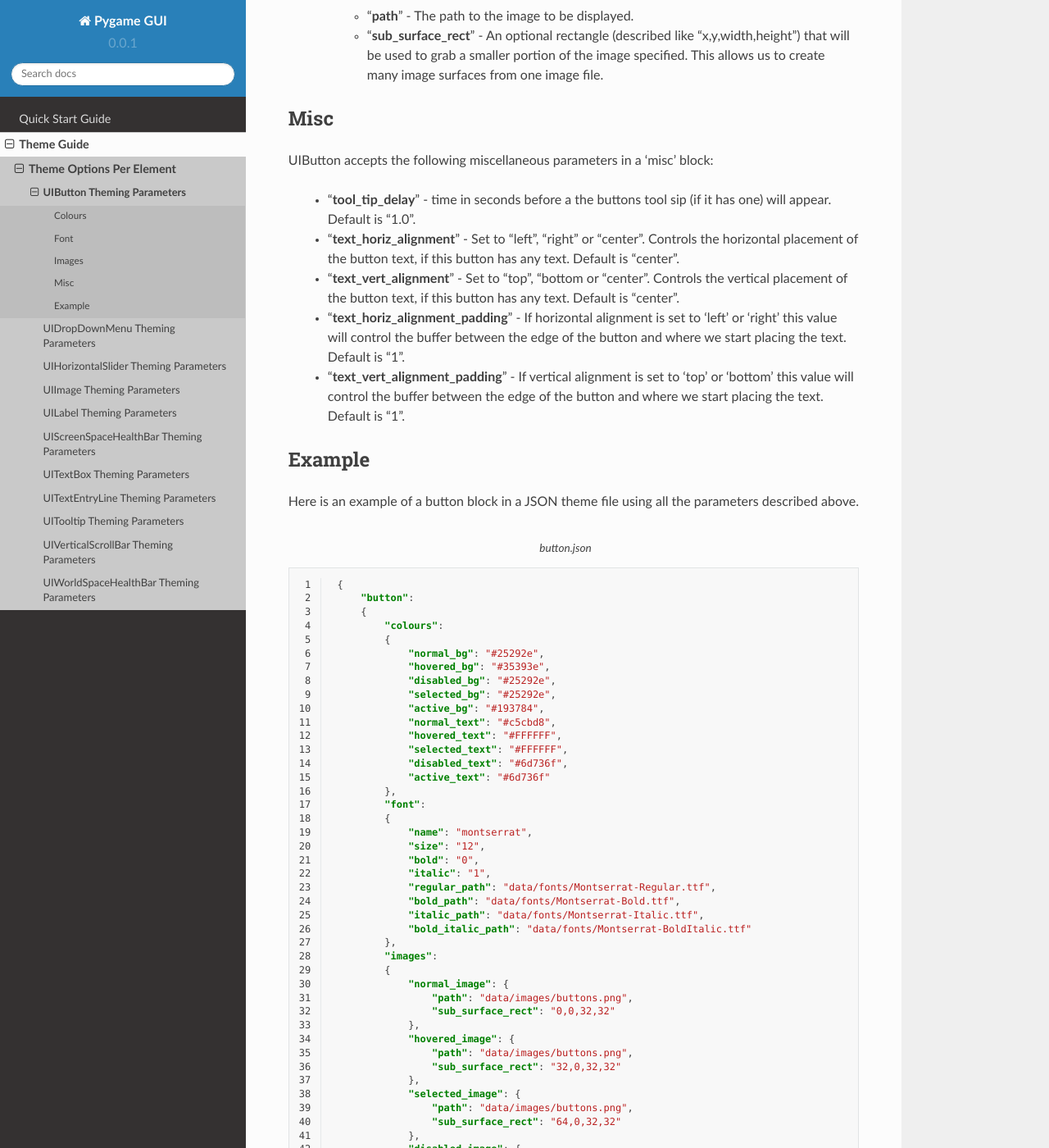
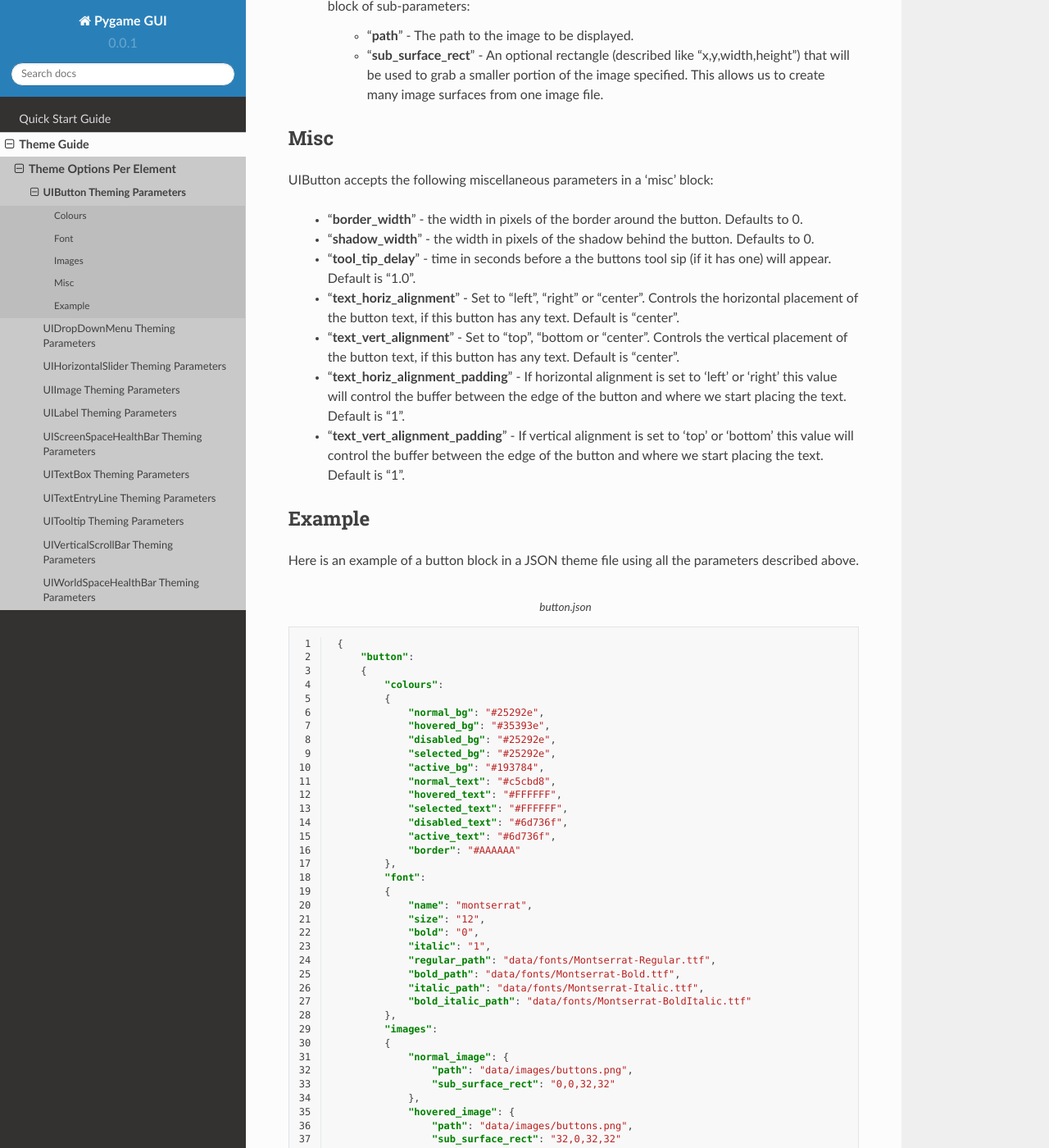
Before and after one commit to MyreMylar/pygame_gui, a Sphinx documentation site: the page built from docs/source/theme_reference/theme_button.rst, in a window 1280 px wide and 1400 px high, scrolled down 1844 px. Shown: the whole window at 82% size. Built offline with Sphinx 7.4.7 and the Read the Docs theme 2.0.0, drawn with Linux system fonts in a browser that asks for light colours; pages that are not in the unit, such as notebooks, are missing from menus; some of the changed text lies outside the part shown.

Commit message:
- Fixed some documentation errors and added documentation for new   button theming parameters

```diff
--- a/docs/source/theme_reference/theme_button.rst
+++ b/docs/source/theme_reference/theme_button.rst
@@ -20,7 +20,7 @@ UIButton makes use of these colour parameters in a 'colours' block:
  - "**disabled_text**" - The colour of the button's text when the button has been disabled (so users cannot interact with it)
  - "**selected_text**" - The colour of the button's text when the button has select focus.
  - "**active_text**" - The colour of the button's text (if any) 'mid-click', you will mostly see it while dragging things around via buttons.
-
+ - "**border**" - The colour of the border around the button if it has one.
 Font
 -----
 
@@ -69,6 +69,8 @@ Misc
 
 UIButton accepts the following miscellaneous parameters in a 'misc' block:
 
+ - "**border_width**" - the width in pixels of the border around the button. Defaults to 0.
+ - "**shadow_width**" - the width in pixels of the shadow behind the button. Defaults to 0.
  - "**tool_tip_delay**" - time in seconds before a the buttons tool sip (if it has one) will appear. Default is "1.0".
  - "**text_horiz_alignment**" - Set to "left", "right" or "center". Controls the horizontal placement of the button text, if this button has any text. Default is "center".
  - "**text_vert_alignment**" - Set to "top", "bottom or "center". Controls the vertical placement of the button text, if this button has any text. Default is "center".
@@ -98,7 +100,8 @@ Here is an example of a button block in a JSON theme file using all the paramete
                 "hovered_text": "#FFFFFF",
                 "selected_text": "#FFFFFF",
                 "disabled_text": "#6d736f",
-                "active_text": "#6d736f"
+                "active_text": "#6d736f",
+                "border": "#AAAAAA"
             },
             "font":
             {
@@ -133,6 +136,8 @@ Here is an example of a button block in a JSON theme file using all the paramete
             },
             "misc":
             {
+                "border_width": "1",
+                "shadow_width": "1",
                 "tool_tip_delay": "1.0",
                 "text_horiz_alignment": "left",
                 "text_vert_alignment": "top",
--- a/docs/source/theme_reference/theme_label.rst
+++ b/docs/source/theme_reference/theme_label.rst
@@ -56,7 +56,7 @@ Here is an example of a label block in a JSON theme file using the parameters de
             "colours":
             {
                 "dark_bg": "#25292e",
-                "normal_text": "#c5cbd8"
+                "normal_text": "#c5cbd8",
                 "text_shadow": "#505050"
             },
             "font":
--- a/docs/source/theme_reference/theme_world_space_health_bar.rst
+++ b/docs/source/theme_reference/theme_world_space_health_bar.rst
@@ -19,8 +19,8 @@ Misc
 
 UIWorldSpaceHealthBar has the following miscellaneous parameters in a 'misc' block:
 
- -"**hover_height**" - The height in pixels that the health bar will appear over the sprite. Defaults to "10".
- -"**border_width**" - The width of the border around the health bar. Defaults to "1". Can be "0" to remove the border.
+ - "**hover_height**" - The height in pixels that the health bar will appear over the sprite. Defaults to "10".
+ - "**border_width**" - The width of the border around the health bar. Defaults to "1". Can be "0" to remove the border.
 
 Example
 -------
```
